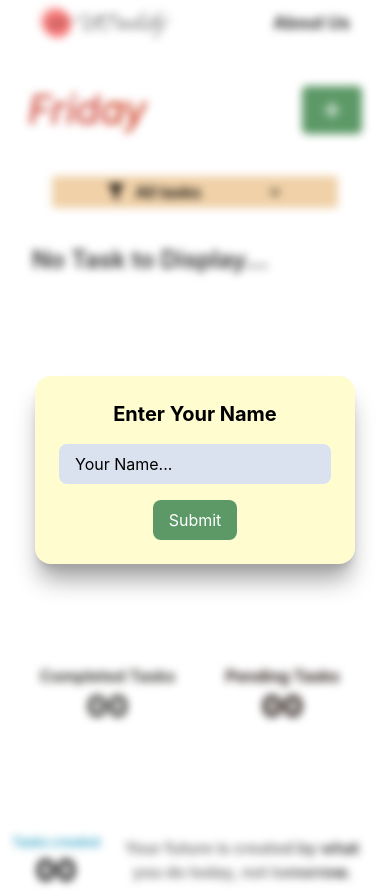
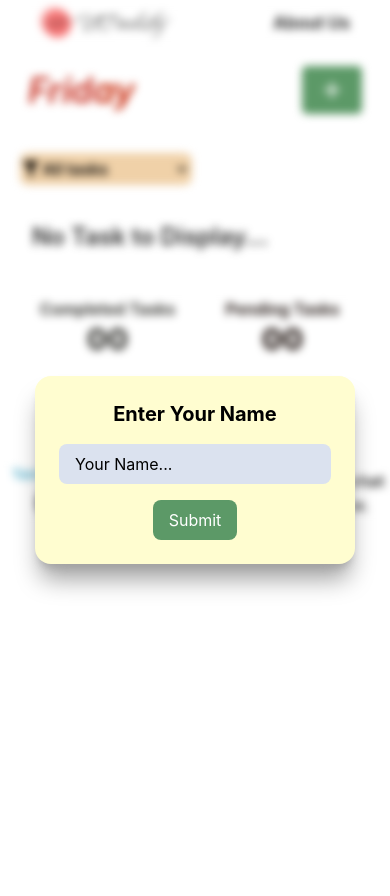
Before and after one commit to Muhammad-Uzair-2611/Utaskify, a React (Vite) app: page / in a window 390 px wide. After the commit the page ends 844 px from the top, so only its background shows below. Built offline with nearby package versions, Linux system fonts and the light colour scheme.

Commit message:
work on Design

```diff
--- a/src/components/Addtask.jsx
+++ b/src/components/Addtask.jsx
@@ -64,19 +64,6 @@ const Addtask = () => {
     const current = filtered_tasks();
     setCurrenttasks(current);
   });
-
-  useEffect(() => {
-    if (show) {
-      taskRef.current.style.overflowY = "scroll";
-      taskRef.current.style.padding = "16px 10px";
-      taskRef.current.style.height = "380px";
-    } else {
-      taskRef.current.style.overflowY = "hidden";
-      taskRef.current.style.padding = "16px";
-      taskRef.current.style.height = "360px";
-      taskRef.current.scrollTop = 0;
-    }
-  }, [show]);
 
   //*Functions
   const savetoLS = () => {
@@ -182,7 +169,7 @@ const Addtask = () => {
         >
           <SplitText
             text={`Hello, ${userName},`}
-            className="font-bold text-[30px] mb-2 sm:mb-0 sm:text-4xl"
+            className="font-bold text-[25px] mb-2 sm:mb-0 sm:text-4xl"
           />
           <ShinyText
             text="Start planning today!"
@@ -192,14 +179,14 @@ const Addtask = () => {
           />
         </div>
       )}
-      <div className="h-screen w-full flex justify-center items-start">
+      <div className="h-auto w-full flex justify-center items-start">
         <div
           className={`${
             isVisible ? "" : "blur-xs"
           }  xl:max-w-3/4 w-4/4 sm:w-[96vw] sm:rounded-[5px]  h-auto sm:mt-5 overflow-y-hidden relative  overflow-visible transition-all px-3 sm:px-0`}
         >
           <form onSubmit={handleSubmit(() => handleAdd)}>
-            <div className=" flex sm:justify-center sm:gap-x-2 justify-between items-center p-4 mt-4 sm:mt-0 sm:px-0 ">
+            <div className=" flex sm:justify-center sm:gap-x-2 justify-between items-center p-4 t-4 sm:mt-0 sm:px-0 ">
               <div className="sm:flex flex-col relative hidden">
                 <input
                   {...register("title", {
@@ -239,7 +226,7 @@ const Addtask = () => {
                 text={dayName}
                 disabled={false}
                 speed={3}
-                className="shiny-text-white_Red text-[40px] italic block sm:hidden"
+                className="shiny-text-white_Red text-[35px] font-semibold italic block sm:hidden"
               />
               <button
                 onClick={ismobileScreen ? task_panel : handleAdd}
@@ -249,11 +236,11 @@ const Addtask = () => {
               </button>
             </div>
           </form>
-          <div className="bg-[#F0D1A8] filter my-5 rounded-sm mx-10 cursor-pointer h-8 w-auto items-center justify-center font-semibold p-1 flex gap-x-2">
+          <div className="bg-[#F0D1A8] filter my-5 sm:rounded-sm rounded-lg sm:mx-5 mx-2 cursor-pointer h-8 sm:w-auto items-center justify-center font-semibold sm:p-1 p-4 flex w-43">
             <span title="Filter">
               <FaFilter />
             </span>
-            <select className="outline-0" onChange={handleFilter}>
+            <select className="outline-0 w-38" onChange={handleFilter}>
               <option value="A">All tasks</option>
               <option value="C">Completed tasks</option>
               <option value="P">Pending tasks</option>
@@ -262,13 +249,13 @@ const Addtask = () => {
           <div
             className={`sm:hidden transition-all ease-in-out ${
               taskpanel ? "opacity-100 scale-100 " : "opacity-0 scale-0 "
-            }  z-40  bg-[white] shadow-[-10px_-10px_90px_rgba(0,0,0,0.5)] h-[85%] w-screen fixed top-[10%] left-0 px-4 py-3 text-black [&_label]:font-bold `}
+            }  z-40  bg-[white] shadow-[-10px_-10px_90px_rgba(0,0,0,0.5)] h-[85%] w-screen fixed top-[10%] left-0 px-4 py-3 text-black [&_label]:font-bold flex justify-between `}
           >
             <span onClick={task_panel} className="text-3xl">
               <IoCloseSharp />
             </span>
             <form onSubmit={handleSubmit(() => handleAdd)}>
-              <div className="flex flex-col w-full h-90 justify-center border my-1 p-2 rounded-[5px]">
+              <div className="flex flex-col w-full h-90 justify-center my-1 p-2 rounded-[5px]">
                 <div className="">
                   <label className="flex flex-col px-1" htmlFor="">
                     Enter Title(optional):
@@ -324,8 +311,8 @@ const Addtask = () => {
           </div>
           <div
             ref={taskRef}
-            className={`grid sm:grid-cols-2 grid-cols-1 gap-3 p-4 overflow-hidden h-90 custom-scrollbar ${
-              todos.length <= 4 ? "mb-17" : "mb-0"
+            className={`grid sm:grid-cols-2 grid-cols-1 gap-3 p-4 h-auto custom-scrollbar overflow-hidden transition-[max-height] ease-out duration-1000 ${
+              show ? "max-h-[1500px]" : "sm:max-h-[370px] max-h-[540px]"
             }`}
           >
             {currentTasks.length > 0 ? (
@@ -333,7 +320,7 @@ const Addtask = () => {
                 return (
                   <div
                     key={item.id}
-                    className="bg-[#F0D1A8] h-40 sm:rounded-[5px] rounded-xl w-full flex justify-between items-center py-2 sm:px-3 pr-2 pl-5 sm:shadow-lg  text-[#2D2D2D] relative "
+                    className="transition-all bg-[#F0D1A8] h-40 sm:rounded-[5px] rounded-xl w-full flex justify-between items-center py-2 sm:px-3 pr-2 pl-5 sm:shadow-lg  text-[#2D2D2D] relative "
                   >
                     <>
                       <div className="h-full w-4/4 flex flex-col justify-between  ">
@@ -395,12 +382,12 @@ const Addtask = () => {
                 );
               })
             ) : (
-              <span className="sm:px-5 px-1 sm:text-3xl text-2xl text-[#2D2D2D] sm:font-bold font-semibold">
+              <span className="sm:px-5 px-1 sm:text-3xl text-2xl text-[#2D2D2D] sm:font-bold font-semibold mb-5">
                 No Task to Display...
               </span>
             )}
           </div>
-          {todos.length >= 5 && (
+          {currentTasks.length >= 5 && (
             <div className="flex justify-center items-center p-2 w-full gap-x-10">
               <button
                 className=" text-[#3A3A36] text-lg px-2 py-3 font-bold cursor-pointer transform hover:scale-102  transition-all "
@@ -440,12 +427,12 @@ const Addtask = () => {
                   {todos.length <= 9 ? "0" + todos.length : todos.length}
                 </span>
               </div>
-              <div className="sm:max-w-90 w-70  max-h-25 overflow-ellipsis pr-4 ">
+              <div className="sm:max-w-90 w-60 max-h-25 overflow-ellipsis">
                 <ShinyText
                   text="Your future is created by what you do today, not tomorrow."
                   disabled={false}
                   speed={3}
-                  className="shiny-text-white_Black lg:text-[22px] sm:text-left text-center sm:text-lg text-[16px] font-bold "
+                  className="shiny-text-white_Black lg:text-[22px] sm:text-lg text-[16px] font-bold "
                 />
                 <span className="text-[22px] font-bold text-[#3A3A36]"></span>
               </div>
--- a/src/index.css
+++ b/src/index.css
@@ -8,7 +8,9 @@
   -webkit-font-smoothing: antialiased;
   -moz-osx-font-smoothing: grayscale;
 }
-
+*{
+  /* border: 1px solid red; */
+}
 /* Custom CSS */
 
 .playwrite-it-moderna {
```
